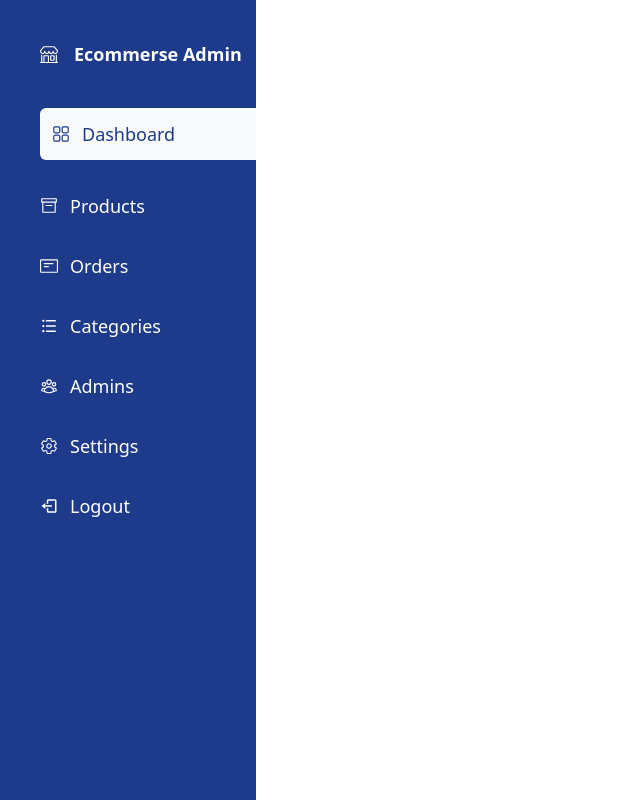
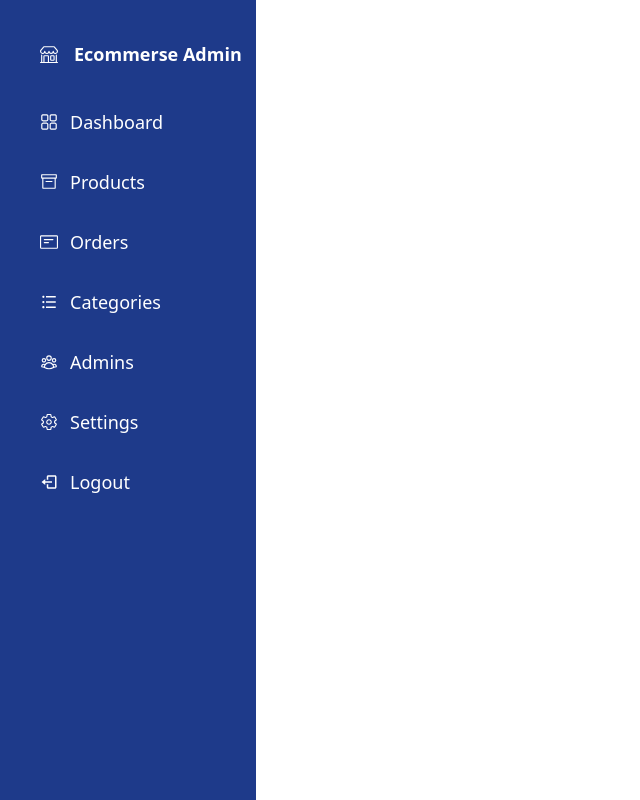
Before and after one commit to zahra-hsb/ecommerse, a Next.js app: page /components/Sidebar in a window 1280 px wide. Shown: the whole page, without its empty margins (0-640 px from the left). Built offline with nearby package versions, Linux system fonts and the light colour scheme.

Commit message:
pathnames created with active links styles

```diff
--- a/pages/components/Sidebar/index.jsx
+++ b/pages/components/Sidebar/index.jsx
@@ -7,11 +7,18 @@ import { HiOutlineUserGroup } from "react-icons/hi2";
 import { IoSettingsOutline } from "react-icons/io5";
 import { BiLogOut } from "react-icons/bi";
 import { BsShop } from "react-icons/bs";
+import { useRouter } from "next/router";
 
 
 const Sidebar = () => {
     const inactiveLinks = 'text-white bg-blue-900'
     const activeLink = 'text-blue-900 bg-[#f9fafb] w-full p-3 hover:text-red-500 rounded-s-md'
+
+    const router = useRouter();
+
+    const {pathname} = router;
+
+
     return (
         <>
             <div className="flex flex-col items-start gap-10 bg-blue-900 w-1/5 h-screen p-10 text-white text-lg pr-0">
@@ -19,37 +26,37 @@ const Sidebar = () => {
                 <BsShop />Ecommerse Admin</h4>
                 <ul className="flex flex-col gap-8 w-full">
                     <li>
-                        <Link href={'/'} className={`${activeLink} hover:text-gray-300 text-md flex items-center gap-3`}>
+                        <Link href={'/'} className={`${pathname === '/' ? activeLink : inactiveLinks} hover:text-gray-300 text-md flex items-center gap-3`}>
                             <RxDashboard />
                             Dashboard
                         </Link>
                     </li>
                     <li>
-                        <Link href={'/products'} className={`${inactiveLinks} hover:text-gray-300 text-md flex items-center gap-3`}>
+                        <Link href={'/products'} className={`${pathname.includes('/products') ? activeLink : inactiveLinks} hover:text-gray-300 text-md flex items-center gap-3`}>
                             <VscArchive />
                             Products
                         </Link>
                     </li>
                     <li>
-                        <Link href={'/orders'} className={`${inactiveLinks} hover:text-gray-300 text-md flex items-center gap-3`}>
+                        <Link href={'/orders'} className={`${pathname.includes('/orders') ? activeLink : inactiveLinks} hover:text-gray-300 text-md flex items-center gap-3`}>
                             <GoNote />
                             Orders
                         </Link>
                     </li>
                     <li>
-                        <Link href={'/categories'} className={`${inactiveLinks} hover:text-gray-300 text-md flex items-center gap-3`}>
+                        <Link href={'/categories'} className={`${pathname.includes('/categories') ? activeLink : inactiveLinks} hover:text-gray-300 text-md flex items-center gap-3`}>
                             <RiListUnordered />
                             Categories
                         </Link>
                     </li>
                     <li>
-                        <Link href={'/admins'} className={`${inactiveLinks} hover:text-gray-300 text-md flex items-center gap-3`}>
+                        <Link href={'/admins'} className={`${pathname.includes('/admins') ? activeLink : inactiveLinks} hover:text-gray-300 text-md flex items-center gap-3`}>
                             <HiOutlineUserGroup />
                             Admins
                         </Link>
                     </li>
                     <li>
-                        <Link href={'/settings'} className={`${inactiveLinks} hover:text-gray-300 text-md flex items-center gap-3`}>
+                        <Link href={'/settings'} className={`${pathname.includes('/settings') ? activeLink : inactiveLinks} hover:text-gray-300 text-md flex items-center gap-3`}>
                         <IoSettingsOutline />
                             Settings
                         </Link>
```
